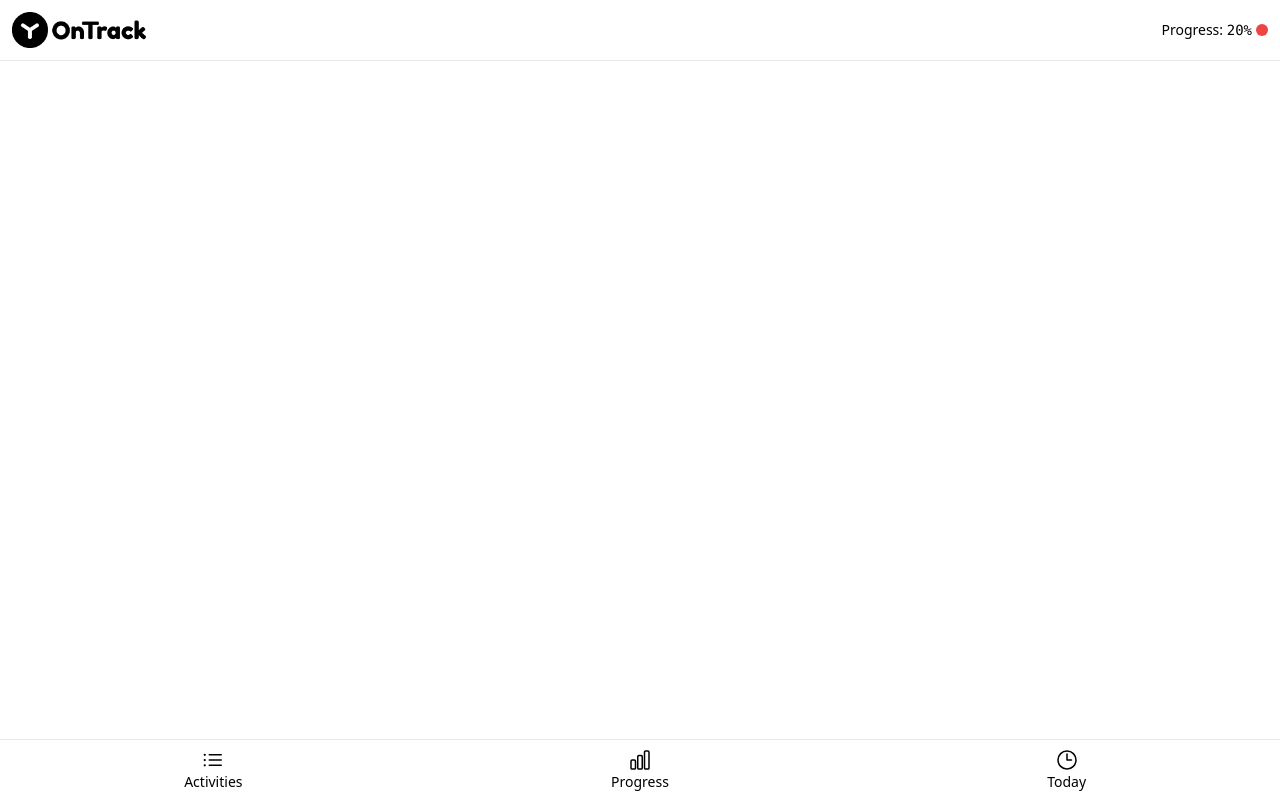
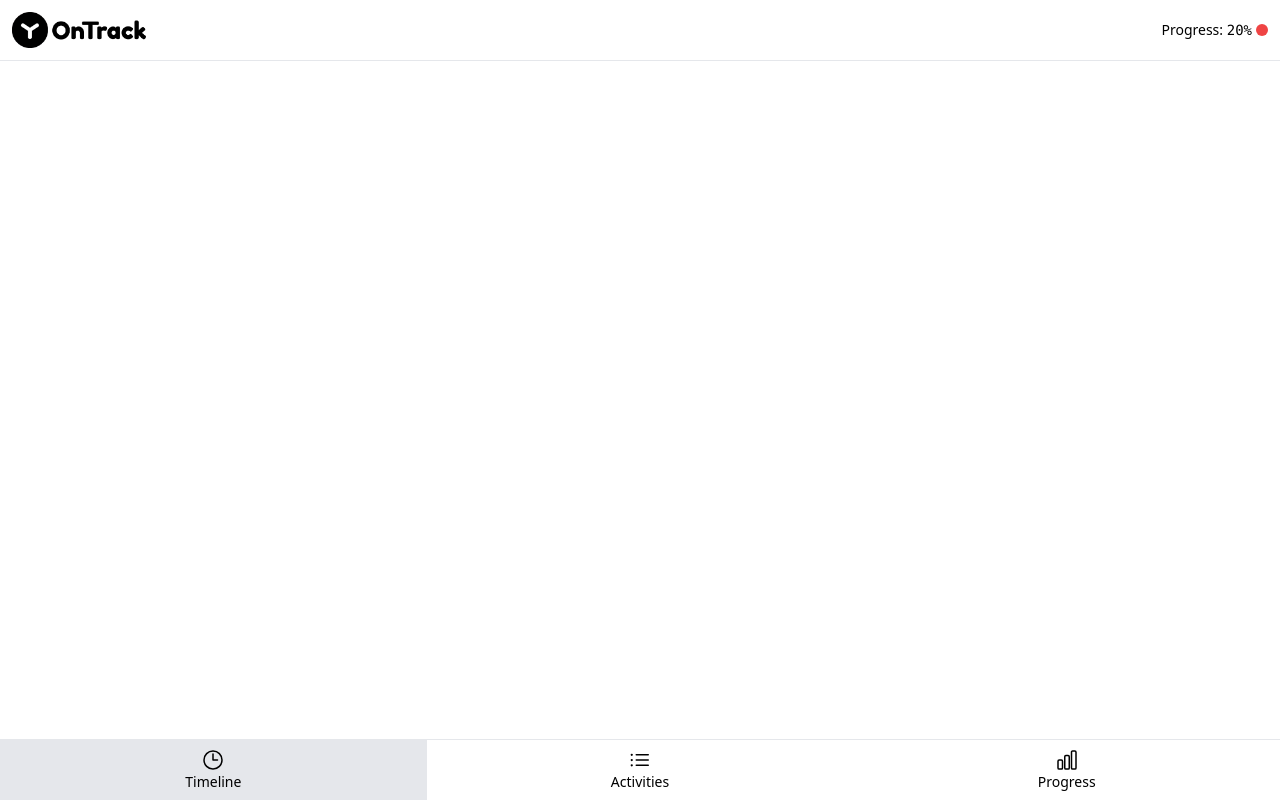
Before and after one commit to PTarasyuk/ontrack, a Vue app: page / in a window 1280 px wide. Built offline with nearby package versions, Linux system fonts and the light colour scheme.

Commit message:
Highlight current nav item

```diff
--- a/src/components/TheNav.vue
+++ b/src/components/TheNav.vue
@@ -1,19 +1,29 @@
 <script setup>
+import { ref } from 'vue'
 import { ClockIcon, ListBulletIcon, ChartBarIcon } from '@heroicons/vue/24/outline'
-
 import NavItem from './NavItem.vue'
 
 const navItems = {
+  timeline: ClockIcon,
   activities: ListBulletIcon,
   progress: ChartBarIcon,
-  today: ClockIcon,
 }
+
+const currentPage = ref('timeline')
+
+console.log(currentPage)
 </script>
 
 <template>
   <nav class="sticky bottom-0 z-10 bg-white">
     <ul class="flex items-center justify-around border-t">
-      <NavItem v-for="(navIcon, navItem) in navItems" :key="navItem" :href="`#${navItem}`">
+      <NavItem
+        v-for="(navIcon, navItem) in navItems"
+        :key="navItem"
+        :href="`#${navItem}`"
+        :class="{ 'bg-gray-200 pointer-events-none': navItem === currentPage }"
+        @click="currentPage = navItem"
+      >
         <component :is="navIcon" class="h-6 w-6" />
         {{ navItem }}
       </NavItem>
```
